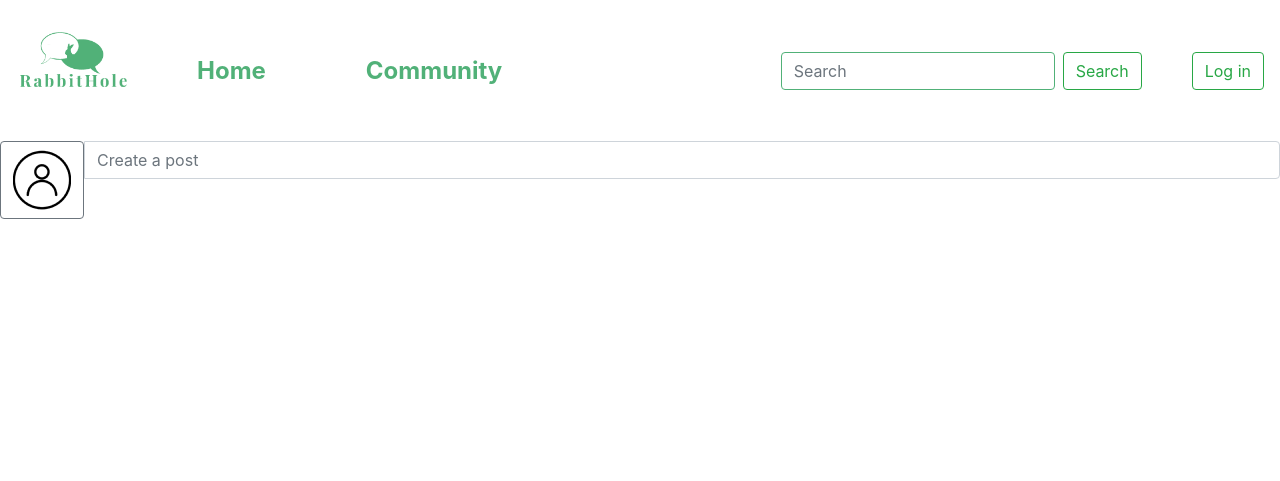
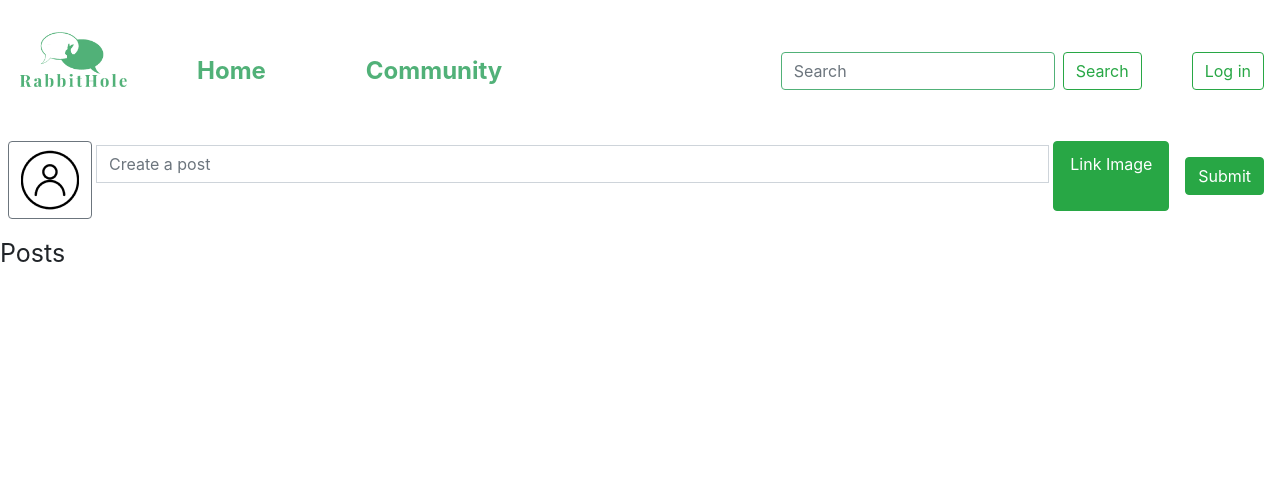
Before and after one commit to csmith-02/rabbithole, a Flask app: page /home in a window 1280 px wide. Shown: the top 481 px of the page. Run offline with Flask 3, Linux system fonts and the light colour scheme; some libraries are stand-ins or nearby versions.

Commit message:
home page general format

```diff
--- a/templates/home_page.html
+++ b/templates/home_page.html
@@ -13,9 +13,19 @@
 </head>
 <body>
     <div class="input-group mb-3">
-        <button class="btn btn-outline-secondary" href="profile_page.html"> <img src = "/rabbithole/static/image 3.png"></button>
-        <input type="text" class="form-control" placeholder="Create a post" aria-label="Create a post" aria-describedby="button-addon2">
+        <button class="btn btn-outline-secondary ml-2" href="profile_page.html"> <img src = "/rabbithole/static/image 3.png"></button>
+        <input type="text" class="form-control m-1" placeholder="Create a post" aria-label="Create a post" aria-describedby="button-addon2">
+        <div>
+            <div class="d-flex justify-content-center">
+                <div class="btn btn-success btn-rounded">
+                    <label class="form-label text-white m-1" for="customFile1">Link Image</label>
+                    <input type="file" class="form-control d-none" id="customFile1" onchange="displaySelectedImage(event, 'selectedImage')" />
+                </div>
+                <button type="submit" class="btn btn-success btn-rounded ml-2 m-3">Submit</button>
+            </div>
+        </div>
       </div>
+      <p style="font-size: 25px;">Posts</p>
 </body>
 </html>
 {% endblock %}
```
